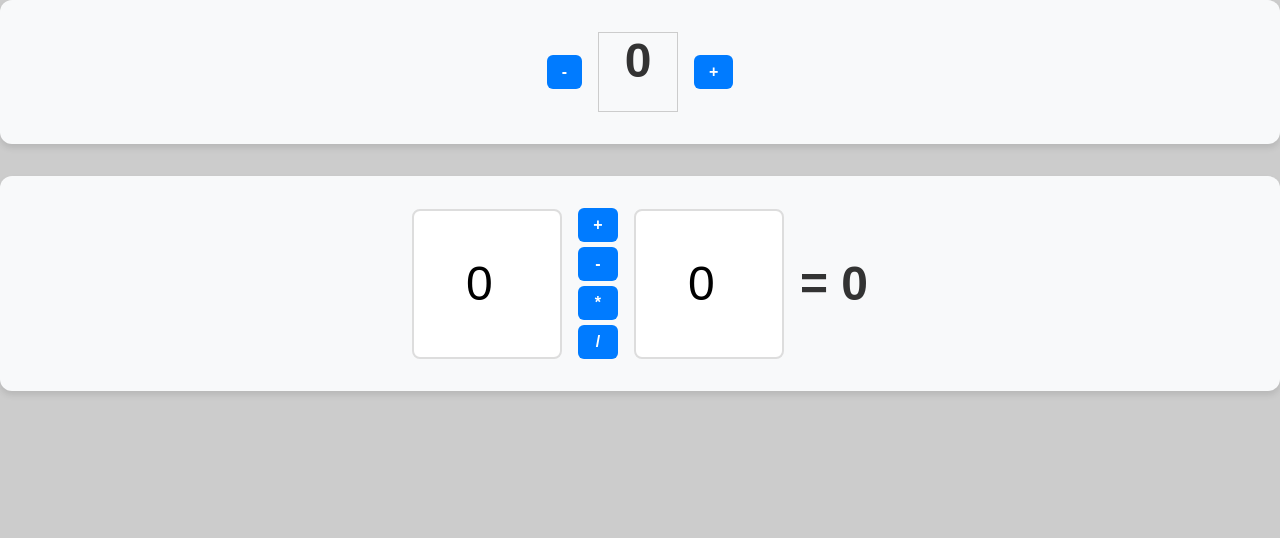
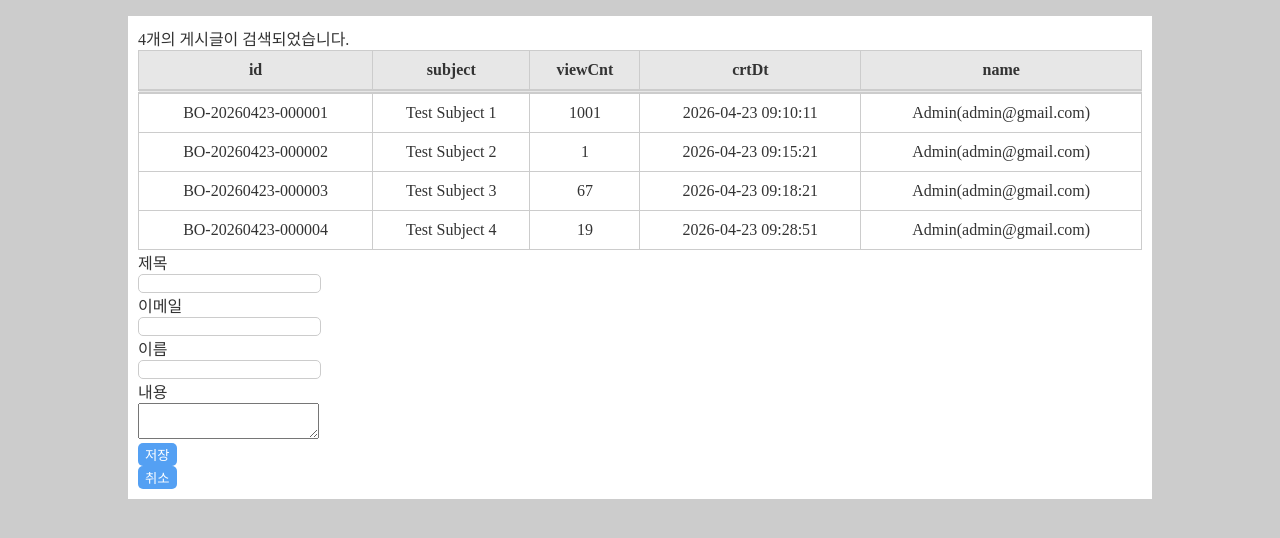
Before and after one commit to vrougeh/kt-ds-University-27-React-vite-js-workspace, a React (Vite) app: page / in a window 1280 px wide. Shown: the top 538 px of the page. Built offline with nearby package versions, Linux system fonts and the light colour scheme.

Commit message:
add : add state codes

```diff
--- a/src/App.jsx
+++ b/src/App.jsx
@@ -5,13 +5,13 @@ import TodoMain from "./components/todo/TodoMain.jsx";
 
 export default function App() {
   // return <TodoMain />;
-  // return <ArticleMain />;
-  return (
-    <>
-      <Counter />
-      <Calc />
-    </>
-  );
+  return <ArticleMain />;
+  // return (
+  //   <>
+  //     <Counter />
+  //     <Calc />
+  //   </>
+  // );
 }
 
 //export default App;
--- a/src/components/articles/ArticleList.jsx
+++ b/src/components/articles/ArticleList.jsx
@@ -1,8 +1,9 @@
 const ArticleList = ({ articleData }) => {
+  // console.dir(articleData);
   return (
     <>
-      {articleData.articles.map((data) => (
-        <tr>
+      {articleData.map((data) => (
+        <tr key={data.id}>
           <td className="id">{data.id}</td>
           <td className="subject">{data.subject}</td>
           {/* <td className="content">{data.content}</td> */}
--- a/src/components/articles/ArticleMain.jsx
+++ b/src/components/articles/ArticleMain.jsx
@@ -3,20 +3,92 @@ import articleData from "./articles.json";
 import ArticleHeader from "./ArticleHeader.jsx";
 import ArticleList from "./ArticleList.jsx";
 import ArticleWriter from "./ArticleWriter.jsx";
+import { useState } from "react";
 const ArticleMain = () => {
-  console.log(articleData);
+  // console.log(articleData);
+  const now = new Date();
+  const formattedDate = `${now.getFullYear()}${String(now.getMonth() + 1).padStart(2, "0")}${String(now.getDate()).padStart(2, "0")}`;
+  const formattedDateTime = `${now.getFullYear()}-${String(now.getMonth() + 1).padStart(2, "0")}-${String(now.getDate()).padStart(2, "0")}${String(now.getHours()).padStart(2, "0")}:${String(now.getMinutes()).padStart(2, "0")}:${String(now.getSeconds()).padStart(2, "0")}`;
+
+  const [cashedData, setCashedData] = useState(articleData.articles);
+  // console.log(cashedData);
+
+  const [{ subject, email, name, content }, setNewArticle] = useState({
+    subject: "",
+    email: "",
+    name: "",
+    content: "",
+  });
+
+  const onSubjectChangeHandler = (event) => {
+    setNewArticle((prevData) => ({
+      ...prevData,
+      subject: event.target.value,
+    }));
+  };
+  const onEmailChangeHandler = (event) => {
+    setNewArticle((prevData) => ({
+      ...prevData,
+      email: event.target.value,
+    }));
+  };
+  const onNameChangeHandler = (event) => {
+    setNewArticle((prevData) => ({
+      ...prevData,
+      name: event.target.value,
+    }));
+  };
+  const onContentChangeHandler = (event) => {
+    setNewArticle((prevData) => ({
+      ...prevData,
+      content: event.target.value,
+    }));
+  };
+  const onSaveButtonClickHandler = () => {
+    setCashedData((prevData) => [
+      ...prevData,
+      {
+        id:
+          "BO-" +
+          formattedDate +
+          "-" +
+          String(prevData.length + 1).padStart(6, "0"),
+        subject,
+        viewCnt: parseInt(Math.random() * 100),
+        crtDt: formattedDateTime,
+        membersVO: {
+          name,
+        },
+        email,
+      },
+    ]);
+    setNewArticle({ subject: "", email: "", name: "", content: "" });
+  };
+  const onCancelButtonClickHandler = () => {
+    setNewArticle({ subject: "", email: "", name: "", content: "" });
+  };
+
   return (
     <div className="wrapper">
+      <div>{cashedData.length}개의 게시글이 검색되었습니다.</div>
       <table>
         <thead>
           <ArticleHeader />
         </thead>
         <tbody>
-          <ArticleList articleData={articleData} />
+          <ArticleList articleData={cashedData} />
         </tbody>
       </table>
       <div>
-        <ArticleWriter />
+        <ArticleWriter
+          inputData={{ subject, email, name, content }}
+          onSubjectChange={onSubjectChangeHandler}
+          onEmailChange={onEmailChangeHandler}
+          onNameChange={onNameChangeHandler}
+          onContentChange={onContentChangeHandler}
+          onSaveButtonClick={onSaveButtonClickHandler}
+          onCancelButtonClick={onCancelButtonClickHandler}
+        />
       </div>
     </div>
   );
--- a/src/components/articles/ArticleWriter.jsx
+++ b/src/components/articles/ArticleWriter.jsx
@@ -1,27 +1,49 @@
-const ArticleWriter = () => {
+const ArticleWriter = ({
+  inputData: { subject, email, name, content },
+  onSubjectChange,
+  onEmailChange,
+  onNameChange,
+  onContentChange,
+  onSaveButtonClick,
+  onCancelButtonClick,
+}) => {
   return (
     <>
       <div>
         <div>제목</div>
-        <input type="text" id="subject" />
+        <input
+          type="text"
+          id="subject"
+          value={subject}
+          onChange={onSubjectChange}
+        />
       </div>
       <div>
         <div>이메일</div>
-        <input type="text" id="email" />
+        <input type="text" id="email" value={email} onChange={onEmailChange} />
       </div>
       <div>
         <div>이름</div>
-        <input type="text" id="name" />
+        <input type="text" id="name" value={name} onChange={onNameChange} />
       </div>
       <div>
         <div>내용</div>
-        <textarea type="text" id="content" />
+        <textarea
+          type="text"
+          id="content"
+          value={content}
+          onChange={onContentChange}
+        />
       </div>
       <div>
-        <button type="button"> 저장 </button>
+        <button type="button" onClick={onSaveButtonClick}>
+          저장
+        </button>
       </div>
       <div>
-        <button type="button"> 취소 </button>
+        <button type="button" onClick={onCancelButtonClick}>
+          취소
+        </button>
       </div>
     </>
   );
--- a/src/components/todo/StateTest.jsx
+++ b/src/components/todo/StateTest.jsx
@@ -1,27 +1,27 @@
-import { useState } from "react";
+// import { useState } from "react";
 
-export const StateTest = () => {
-  console.log("StateTest Component(함수) 실행됨");
+// export const StateTest = () => {
+//   console.log("StateTest Component(함수) 실행됨");
 
-  //변경 가능한 상수를 생성 (state)
-  const [value, setValue] = useState("Initiate Value");
+//   //변경 가능한 상수를 생성 (state)
+//   const [value, setValue] = useState("Initiate Value");
 
-  const onTextKeyUpHandler = (event) => {
-    console.log(event.target.value);
-    setValue(event.target.value);
-  };
+//   const onTextKeyUpHandler = (event) => {
+//     console.log(event.target.value);
+//     setValue(event.target.value);
+//   };
 
-  return <StateTestItem text={value} onTextKeyUp={onTextKeyUpHandler} />;
-};
+//   return <StateTestItem text={value} onTextKeyUp={onTextKeyUpHandler} />;
+// };
 
-const StateTestItem = ({ text, onTextKeyUp }) => {
-  console.log("StateTestItem Component(함수) 실행됨");
-  return (
-    <div>
-      {text}
-      <div>
-        <input type="text" onKeyUp={onTextKeyUp} />
-      </div>
-    </div>
-  );
-};
+// const StateTestItem = ({ text, onTextKeyUp }) => {
+//   console.log("StateTestItem Component(함수) 실행됨");
+//   return (
+//     <div>
+//       {text}
+//       <div>
+//         <input type="text" onKeyUp={onTextKeyUp} />
+//       </div>
+//     </div>
+//   );
+// };
--- a/src/components/todo/TodoAppender.jsx
+++ b/src/components/todo/TodoAppender.jsx
@@ -1,14 +1,20 @@
-const TodoAppender = (
+const TodoAppender = ({
+  inputData: { todo, dueDate, priority },
   onTaskKeyUp,
   onDateChange,
   onPrioritySelectChange,
   onSaveButtonClick,
-) => {
+}) => {
   return (
     <footer>
-      <input type="text" placeholder="Task" onKeyUp={onTaskKeyUp} />
-      <input type="date" onChange={onDateChange} />
-      <select onChange={onPrioritySelectChange}>
+      <input
+        type="text"
+        placeholder="Task"
+        value={todo}
+        onChange={onTaskKeyUp}
+      />
+      <input type="date" value={dueDate} onChange={onDateChange} />
+      <select value={priority} onChange={onPrioritySelectChange}>
         <option>우선순위</option>
         <option value="1">높음</option>
         <option value="2">보통</option>
--- a/src/components/todo/TodoHeader.jsx
+++ b/src/components/todo/TodoHeader.jsx
@@ -1,7 +1,10 @@
-const TodoHeader = () => {
+const TodoHeader = ({ onAllDoneChange }) => {
+  const onAllDoneChangeHandler = (event) => {
+    onAllDoneChange(event.target.checked);
+  };
   return (
     <li className="tasks-header">
-      <input type="checkbox" id="checkall" />
+      <input type="checkbox" id="checkall" onChange={onAllDoneChangeHandler} />
       <label>Task</label>
       <span className="due-date">Due date</span>
       <span className="priority">Priority</span>
--- a/src/components/todo/TodoItem.jsx
+++ b/src/components/todo/TodoItem.jsx
@@ -3,7 +3,7 @@ const TodoItem = ({ todo, priorities, onDoneChange }) => {
   const doneClass = isDone ? "done" : "";
 
   const onDoneChangeHandler = () => {
-    onDoneChange(id);
+    onDoneChange(id, !isDone);
   };
   return (
     <li className="task-item">
--- a/src/components/todo/TodoList.jsx
+++ b/src/components/todo/TodoList.jsx
@@ -2,10 +2,12 @@ import TodoItem, { TodoItemForChildren } from "./TodoItem.jsx";
 
 const TodoList = ({ todoDatas, onDoneChange }) => {
   const priorities = ["없음", "높음", "보통", "낮음"];
+  console.log(todoDatas);
   return (
     <>
       {todoDatas.map((todo) => (
         <TodoItem
+          key={todo.id}
           todo={todo}
           priorities={priorities}
           onDoneChange={onDoneChange}
--- a/src/components/todo/TodoMain.jsx
+++ b/src/components/todo/TodoMain.jsx
@@ -4,7 +4,6 @@
 // const abc = () => {};
 
 import { useState } from "react";
-import { StateTest } from "./StateTest.jsx";
 import TodoAppender from "./TodoAppender.jsx";
 import TodoHeader from "./TodoHeader.jsx";
 import TodoList from "./TodoList.jsx";
@@ -42,18 +41,38 @@ const TodoMain = () => {
     },
   ];
   const [cashedData, setCashedData] = useState(todoDatas);
+  console.log(cashedData);
+  const [{ todo, dueDate, priority }, setNewTodoData] = useState({
+    todo: "",
+    dueDate: "",
+    priority: 0,
+  });
+
+  const isAllDoneChangeHandler = (isDone) => {
+    setCashedData((prevData) => {
+      // cashedData 를 반복하면서 모든 isDone의 값을 변경한다.
+      // const newData = prevData.map((todo) => (todo.isDone = isDone));
+      const newData = prevData.map((todo) => ({ ...todo, isDone }));
+      // const newData = prevData.map((todo) => {
+      //   todo.isDone = isDone;
+      //   return todo;
+      // });
+      // 변경된 결과를 반환한다.
+      return newData;
+    });
+  };
 
   // 특정 dodo의 isDone 값을 반전시키는 함수
   // 이 함수를 TodoList에게 porps로 전달
   // TodoList는 TodoItem에게 함수를 props 전달
-  const onDoneChangeHandler = (todoId) => {
+  const onDoneChangeHandler = (todoId, isDone) => {
     setCashedData((prevData) => {
       const newStateMemory = [...prevData];
 
       // java for each 와 같은 동작
       for (const todo of newStateMemory) {
         if (todo.id === todoId) {
-          todo.isDone = true;
+          todo.isDone = isDone;
           break;
         }
       }
@@ -64,15 +83,32 @@ const TodoMain = () => {
 
   const onTaskKeyUpHandler = (event) => {
     console.log(event.target.value);
+    setNewTodoData((prevData) => ({
+      ...prevData,
+      todo: event.target.value,
+    }));
   };
   const onDateChangeHandler = (event) => {
     console.log(event.target.value);
+    setNewTodoData((prevData) => ({
+      ...prevData,
+      dueDate: event.target.value,
+    }));
   };
   const onSaveButtonClickHandler = () => {
     console.log("저장합니다.");
+    setCashedData((prevData) => [
+      ...prevData,
+      { id: prevData.length + 1, todo, dueDate, priority, isDone: false },
+    ]);
+    setNewTodoData({ todo: "", dueDate: "", priority: 0 });
   };
   const onPrioritySelectChangeHandler = (event) => {
     console.log(event.target.value);
+    setNewTodoData((prevData) => ({
+      ...prevData,
+      priority: parseInt(event.target.value),
+    }));
   };
   // 컴포넌트가 만들어 줄 HTML tag set를 반환
   return (
@@ -80,10 +116,11 @@ const TodoMain = () => {
       {/* <StateTest /> */}
       <header>React Todo</header>
       <ul className="tasks">
-        <TodoHeader />
+        <TodoHeader onAllDoneChange={isAllDoneChangeHandler} />
         <TodoList todoDatas={cashedData} onDoneChange={onDoneChangeHandler} />
       </ul>
       <TodoAppender
+        inputData={{ todo, dueDate, priority }}
         onTaskKeyUp={onTaskKeyUpHandler}
         onDateChange={onDateChangeHandler}
         onSaveButtonClick={onSaveButtonClickHandler}
```
